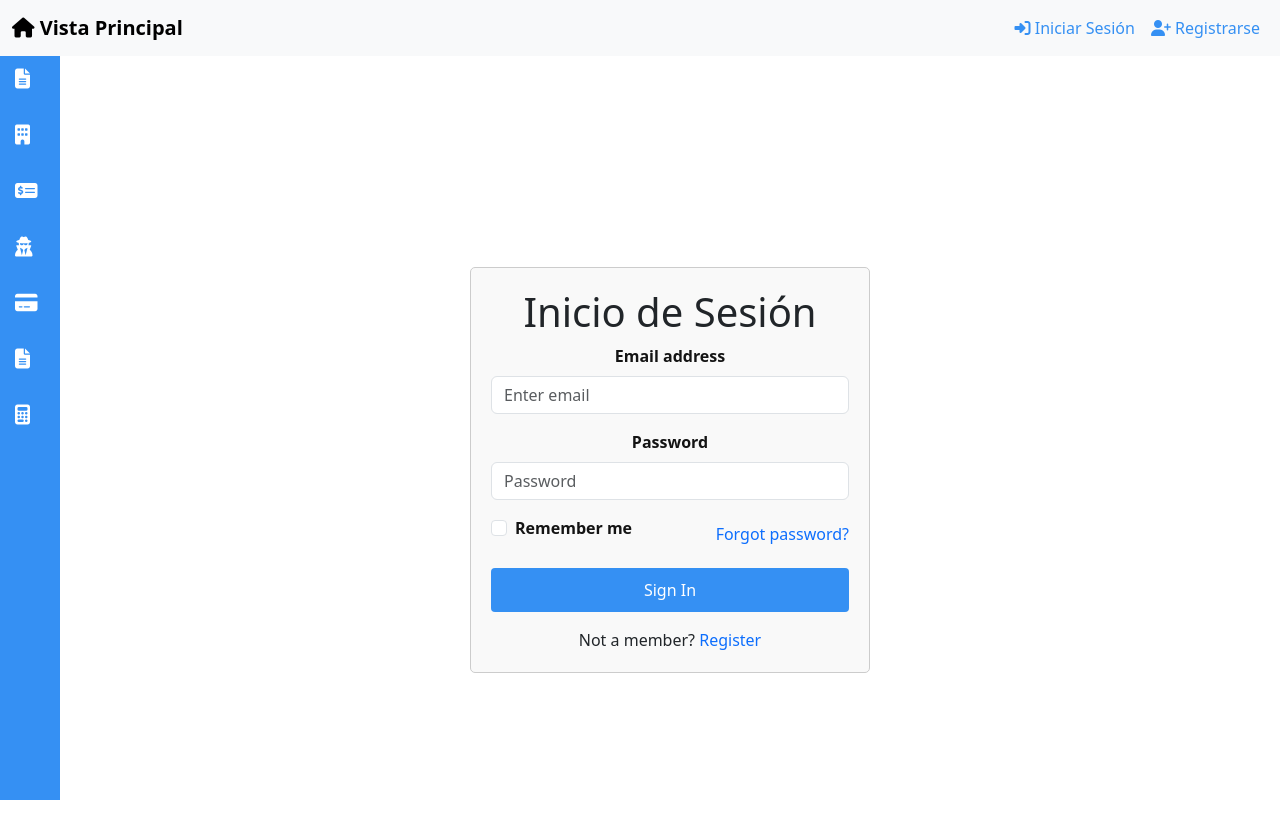
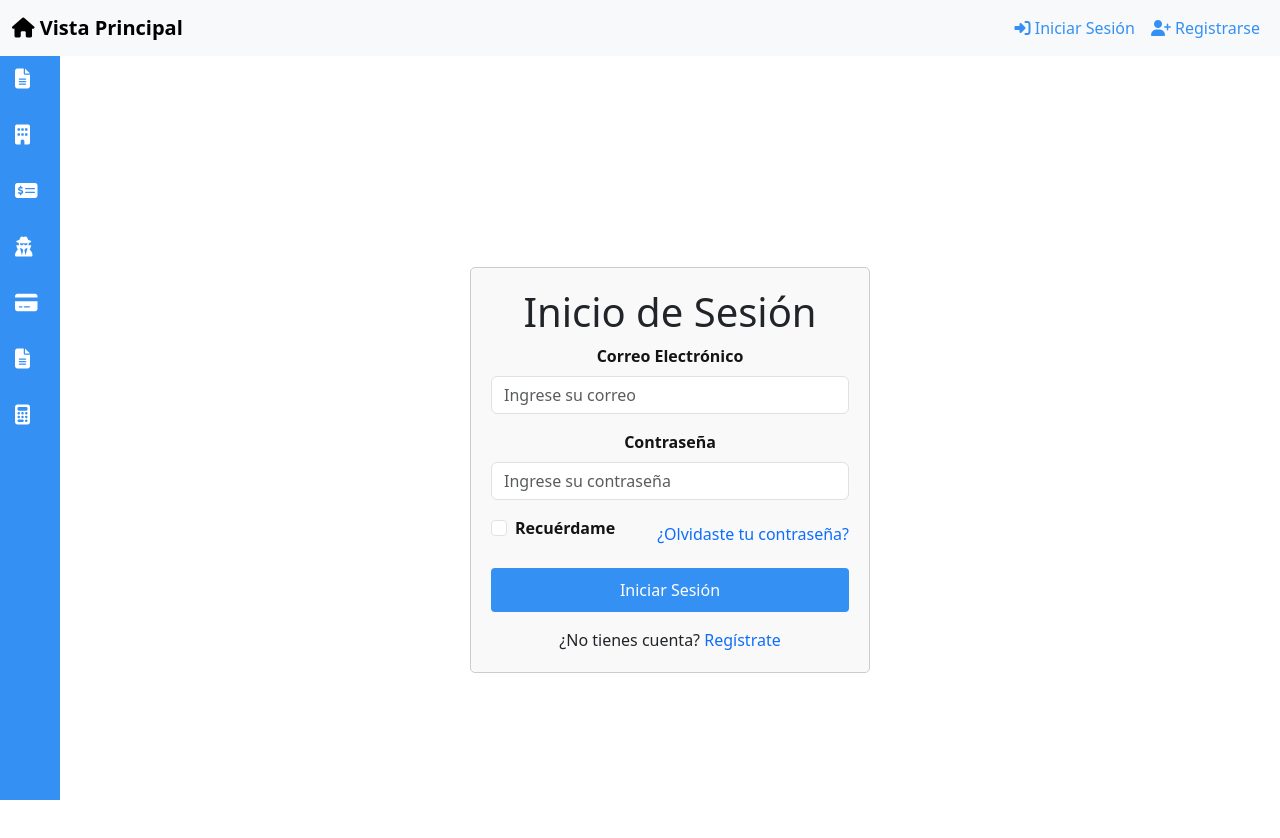
Before and after one commit to AndresZunigaZ2005/frontend-loans, a React (Create React App) app: page /login in a window 1280 px wide. Shown: the top 838 px of the page. Built offline with nearby package versions, Linux system fonts and the light colour scheme.

Commit message:
login prueba

```diff
--- a/src/components/login/login.jsx
+++ b/src/components/login/login.jsx
@@ -1,33 +1,95 @@
-import React from 'react';
-import { Container, Form, Button, Row, Col, FormGroup } from 'react-bootstrap';
+import React, { useState } from 'react';
+import { Container, Form, Button, Row, Col } from 'react-bootstrap';
 
 function LogIn() {
+  const [email, setEmail] = useState('');
+  const [password, setPassword] = useState('');
+  const [error, setError] = useState(null);
+  const [loading, setLoading] = useState(false);
+
+  const handleSubmit = async (e) => {
+    e.preventDefault();
+    setLoading(true);
+    setError(null);
+
+    const loginData = {
+      email,
+      contrasena: password, // 'contrasena' es la clave esperada por tu API
+    };
+
+    try {
+      const response = await fetch('http://localhost:5000/empleados/login', {
+        method: 'PUT',
+        headers: {
+          'Content-Type': 'application/json',
+        },
+        body: JSON.stringify(loginData),
+      });
+
+      if (!response.ok) {
+        const errorMessage = await response.text();
+        throw new Error(errorMessage || 'Error al iniciar sesión');
+      }
+
+      const data = await response.json();
+      console.log('Inicio de sesión exitoso:', data);
+      // Aquí puedes redirigir o manejar la sesión
+    } catch (err) {
+      setError(err.message);
+    } finally {
+      setLoading(false);
+    }
+  };
+
   return (
       <Container className="d-flex justify-content-center align-items-center vh-100">
-      <Form style={{ width: '600px' }}>
+        <Form style={{ width: '600px' }} onSubmit={handleSubmit}>
           <h1>Inicio de Sesión</h1>
+
+          {error && <p className="text-danger">{error}</p>}
+
           <Form.Group className="mb-3" controlId="formBasicEmail">
-          <Form.Label>Email address</Form.Label>
-          <Form.Control type="email" placeholder="Enter email" />
+            <Form.Label>Correo Electrónico</Form.Label>
+            <Form.Control
+                type="email"
+                placeholder="Ingrese su correo"
+                value={email}
+                onChange={(e) => setEmail(e.target.value)}
+                required
+            />
           </Form.Group>
 
           <Form.Group className="mb-3" controlId="formBasicPassword">
-          <Form.Label>Password</Form.Label>
-          <Form.Control type="password" placeholder="Password" />
+            <Form.Label>Contraseña</Form.Label>
+            <Form.Control
+                type="password"
+                placeholder="Ingrese su contraseña"
+                value={password}
+                onChange={(e) => setPassword(e.target.value)}
+                required
+            />
           </Form.Group>
 
-        <Form.Group className="d-flex justify-content-between align-items-center mb-3" controlId="formBasicCheckbox">
-          <Form.Check type="checkbox" label="Remember me" />
-          <a href="#!" className="text-decoration-none">Forgot password?</a>
+          <Form.Group className="d-flex justify-content-between align-items-center mb-3">
+            <Form.Check type="checkbox" label="Recuérdame" />
+            <a href="#!" className="text-decoration-none">¿Olvidaste tu contraseña?</a>
           </Form.Group>
 
-        <Button variant="primary" type="submit" className="w-100 mb-3">
-          Sign In
+          <Button
+              variant="primary"
+              type="submit"
+              className="w-100 mb-3"
+              disabled={loading}
+          >
+            {loading ? 'Cargando...' : 'Iniciar Sesión'}
           </Button>
 
           <Row className="text-center">
             <Col>
-            <span>Not a member? <a href="#!" className="text-decoration-none">Register</a></span>
+            <span>
+              ¿No tienes cuenta?{' '}
+              <a href="#!" className="text-decoration-none">Regístrate</a>
+            </span>
             </Col>
           </Row>
         </Form>
```
Lines whose indentation alone changed are shown as unchanged.
